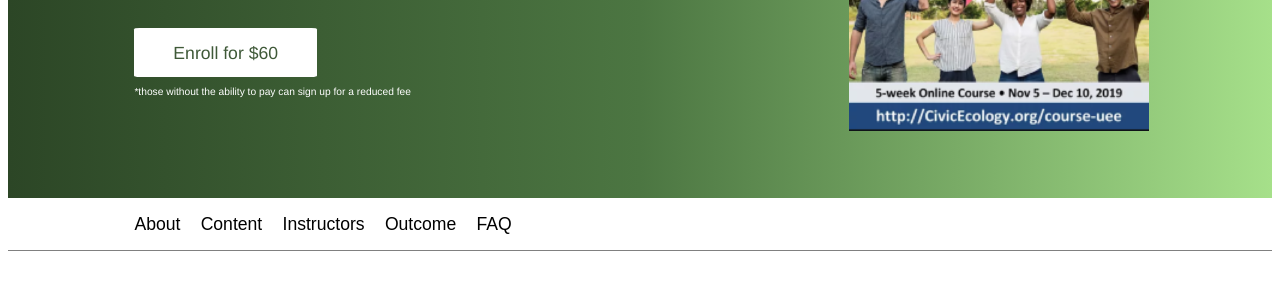
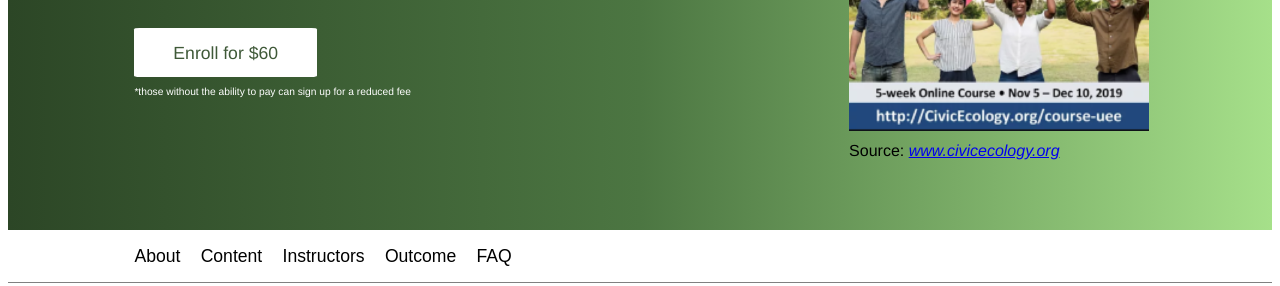
Before and after one commit to ecEthanCar/silver-deer, a plain HTML site: page course.html in a window 1280 px wide. Shown: the part 352-638 px from the top of the page. Drawn offline with Linux system fonts and the light colour scheme.

Commit message:
course cited

```diff
--- a/course.html
+++ b/course.html
@@ -33,6 +33,7 @@
 <div id="coursepic">
   <!-- Source: https://www.civicecology.org/course-uee/ citation in footer-->
   <img src="images/coursepic.png" alt="course picture">
+  <p>Source: <cite><a href="https://www.civicecology.org/course-uee">www.civicecology.org</a></cite></p>
 </div>
 </div>
 <div class="coursebuttons">
@@ -157,9 +158,12 @@
     <h3>Yue Li</h3>
     <p>Research Associate, Cornell University</p>
     <p class="green"><a href="http://yueyuelee.me">Learn More</a></p>
+      <p>Source: <cite><a href="https://www.civicecology.org/course-uee">www.civicecology.org</a></cite></p>
     </div>
     </div>
+
   </div>
+
   </div>
 
   <div id="tab-outcome" class="accessible-hidden">
--- a/styles/site.css
+++ b/styles/site.css
@@ -327,6 +327,7 @@ main{
   align-items: center;
   margin-top: 3%;
 }
+
 @media (max-width:1200px){
 
   #coursepic{
```
